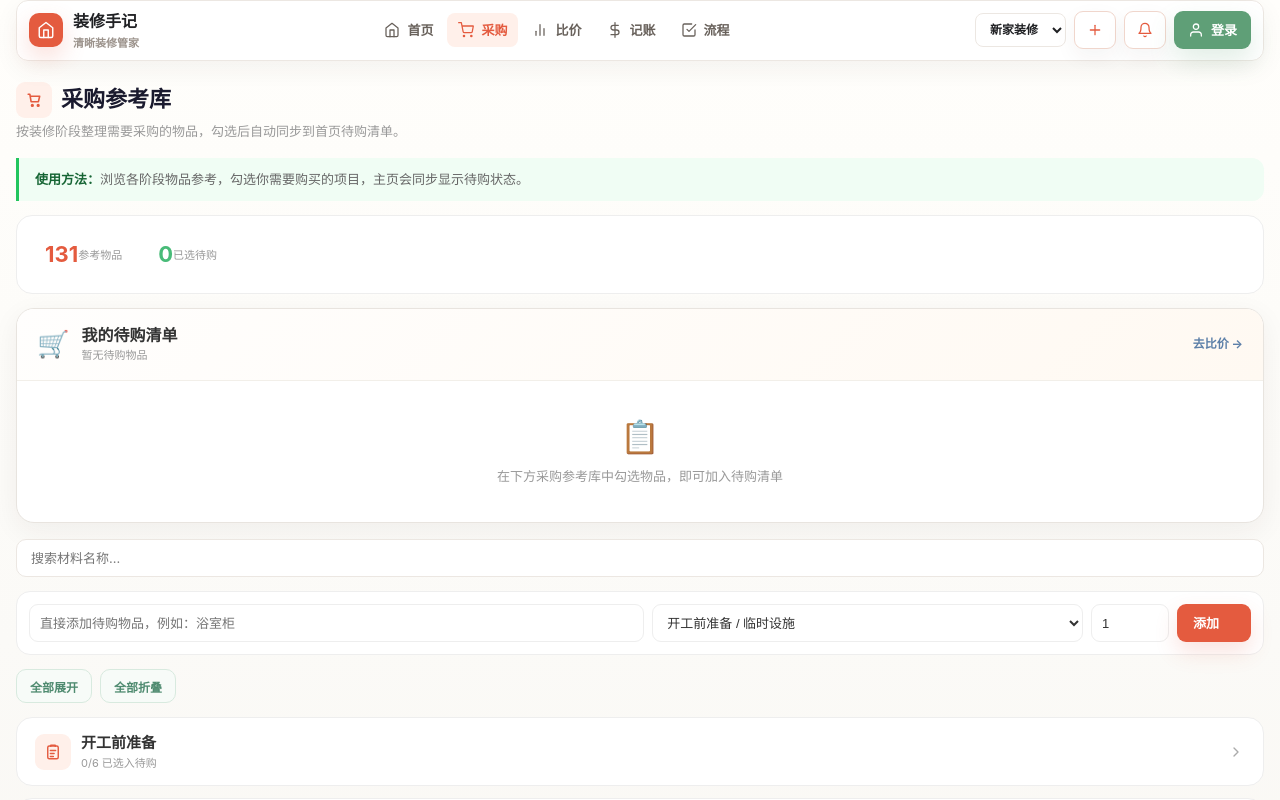
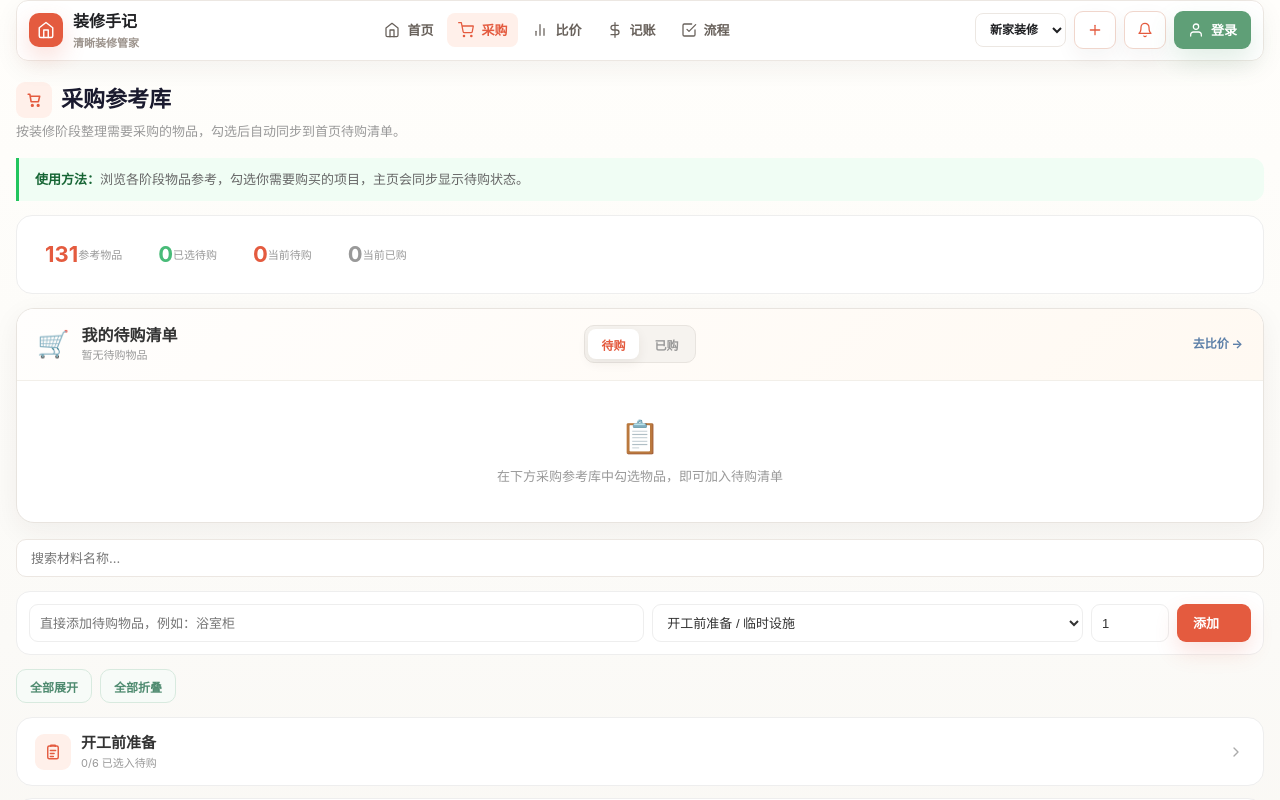
Before and after one commit to fenghuo1943/zhuangxiu, a React (Vite) app in the folder frontend/: page /purchase in a window 1280 px wide. Shown: the top 800 px of the page. Built offline with nearby package versions, Linux system fonts and the light colour scheme.

Commit message:
优化电脑端显示

```diff
--- a/frontend/src/pages/PurchasePage.tsx
+++ b/frontend/src/pages/PurchasePage.tsx
@@ -3,7 +3,7 @@ import AppShell from '../components/layout/AppShell';
 import {
   useStore, togglePurchaseRef, addCustomPurchaseItem,
   deletePurchaseRefItem, updatePurchaseRefQty, isItemPurchased,
-  togglePurchased, toggleModelSync, getBestQuotePrice,
+  togglePurchased, toggleModelSync, getBestQuotePrice, updatePurchaseRefItem,
 } from '../data/store';
 import type { PurchaseReferenceStage, PurchaseReferenceSubgroup, PurchaseReferenceItem } from '../data/types';
 
@@ -92,7 +92,11 @@ const PurchasePage: React.FC = () => {
   const [quickQty, setQuickQty] = useState('1');
 
   // Shopping card
-  const [showPurchasedInCard, setShowPurchasedInCard] = useState(false);
+  const [shoppingListView, setShoppingListView] = useState<'pending' | 'purchased'>('pending');
+  const [editingShoppingId, setEditingShoppingId] = useState<string | null>(null);
+  const [editShoppingName, setEditShoppingName] = useState('');
+  const [editShoppingSpec, setEditShoppingSpec] = useState('');
+  const [editShoppingQty, setEditShoppingQty] = useState('');
 
   // Toast
   const [toastMsg, setToastMsg] = useState('');
@@ -226,6 +230,32 @@ const PurchasePage: React.FC = () => {
     });
     return total;
   }, [shoppingItemsWithPrice, unmatchedSyncedModels]);
+
+  // Separate cost for pending vs purchased
+  const pendingCost = useMemo(() => {
+    let total = 0;
+    shoppingItemsWithPrice.forEach(item => {
+      if (!state.purchasedItemIds.includes(item.itemId) && item.matchedPrice) {
+        total += item.matchedPrice * item.qty;
+      }
+    });
+    unmatchedSyncedModels.forEach(m => {
+      if (m.price) total += m.price;
+    });
+    return total;
+  }, [shoppingItemsWithPrice, unmatchedSyncedModels, state.purchasedItemIds]);
+
+  const purchasedCost = useMemo(() => {
+    let total = 0;
+    shoppingItemsWithPrice.forEach(item => {
+      if (state.purchasedItemIds.includes(item.itemId) && item.matchedPrice) {
+        total += item.matchedPrice * item.qty;
+      }
+    });
+    return total;
+  }, [shoppingItemsWithPrice, state.purchasedItemIds]);
+
+  const displayCost = shoppingListView === 'pending' ? pendingCost : purchasedCost;
 
   const totalShoppingCount = shoppingItems.length + unmatchedSyncedModels.length;
   const pendingShoppingCount = shoppingItems.filter(it => !isItemPurchased(it.itemId)).length;
@@ -373,6 +403,14 @@ const PurchasePage: React.FC = () => {
               <div className="purchase-summary-value" style={{ color: '#48bb78' }}>{selectedItems}</div>
               <div className="purchase-summary-label">已选待购</div>
             </div>
+            <div className="purchase-summary-item">
+              <div className="purchase-summary-value" style={{ color: '#e45b3f' }}>{pendingShoppingCount}</div>
+              <div className="purchase-summary-label">当前待购</div>
+            </div>
+            <div className="purchase-summary-item">
+              <div className="purchase-summary-value" style={{ color: '#999' }}>{purchasedShoppingCount}</div>
+              <div className="purchase-summary-label">当前已购</div>
+            </div>
           </div>
         </div>
 
@@ -390,10 +428,28 @@ const PurchasePage: React.FC = () => {
                 </span>
               </div>
             </div>
+            <div className="purchase-shopping-hd-center">
+              <div className="purchase-shopping-toggle">
+                <button
+                  type="button"
+                  className={`purchase-shopping-toggle-btn${shoppingListView === 'pending' ? ' active' : ''}`}
+                  onClick={() => setShoppingListView('pending')}
+                >
+                  待购{pendingShoppingCount > 0 ? ` (${pendingShoppingCount})` : ''}
+                </button>
+                <button
+                  type="button"
+                  className={`purchase-shopping-toggle-btn${shoppingListView === 'purchased' ? ' active' : ''}`}
+                  onClick={() => setShoppingListView('purchased')}
+                >
+                  已购{purchasedShoppingCount > 0 ? ` (${purchasedShoppingCount})` : ''}
+                </button>
+              </div>
+            </div>
             <div className="purchase-shopping-hd-right">
-              {totalEstimatedCost > 0 && (
+              {displayCost > 0 && (
                 <span className="purchase-shopping-total">
-                  预估总计 <strong>¥{totalEstimatedCost.toLocaleString()}</strong>
+                  {shoppingListView === 'pending' ? '预估总计' : '已购总计'} <strong>¥{displayCost.toLocaleString()}</strong>
                 </span>
               )}
               <a href="/compare" className="purchase-shopping-link">去比价 →</a>
@@ -412,26 +468,44 @@ const PurchasePage: React.FC = () => {
                 {shoppingItems.length > 0 && (
                   <div className="purchase-shopping-section">
                     {(() => {
-                      // Group by stage
+                      // Group by stage, filter by current view
                       const grouped = new Map<string, typeof shoppingItemsWithPrice>();
-                      const displayItems = showPurchasedInCard
-                        ? shoppingItemsWithPrice
-                        : shoppingItemsWithPrice.filter(it => !isItemPurchased(it.itemId));
+                      const displayItems = shoppingListView === 'pending'
+                        ? shoppingItemsWithPrice.filter(it => !isItemPurchased(it.itemId))
+                        : shoppingItemsWithPrice.filter(it => isItemPurchased(it.itemId));
                       displayItems.forEach(item => {
                         const list = grouped.get(item.stageParent) || [];
                         list.push(item);
                         grouped.set(item.stageParent, list);
                       });
-                      if (displayItems.length === 0 && !showPurchasedInCard) {
+                      if (displayItems.length === 0) {
                         return (
                           <div style={{ textAlign: 'center', padding: '8px 0', fontSize: 12, color: '#999' }}>
+                            {shoppingListView === 'pending' ? (
+                              <>
                                 🎉 全部已购！
+                                {purchasedShoppingCount > 0 && (
                                   <button
                                     type="button"
                                     className="btn btn-ghost btn-sm"
                                     style={{ marginLeft: 8 }}
-                              onClick={() => setShowPurchasedInCard(true)}
+                                    onClick={() => setShoppingListView('purchased')}
                                   >查看已购</button>
+                                )}
+                              </>
+                            ) : (
+                              <>
+                                📦 暂无已购物品
+                                {pendingShoppingCount > 0 && (
+                                  <button
+                                    type="button"
+                                    className="btn btn-ghost btn-sm"
+                                    style={{ marginLeft: 8 }}
+                                    onClick={() => setShoppingListView('pending')}
+                                  >返回待购</button>
+                                )}
+                              </>
+                            )}
                           </div>
                         );
                       }
@@ -440,8 +514,56 @@ const PurchasePage: React.FC = () => {
                           <div className="purchase-shopping-group-label">{stageName}</div>
                           {items.map(item => {
                             const purchased = isItemPurchased(item.itemId);
+                            const isEditing = editingShoppingId === item.itemId;
                             return (
-                              <div key={item.itemId} className={`purchase-shopping-row${purchased ? ' purchased' : ''}`}>
+                              <div key={item.itemId} className={`purchase-shopping-row${purchased ? ' purchased' : ''}${isEditing ? ' editing' : ''}`}>
+                                {isEditing ? (
+                                  <div className="purchase-shopping-edit-row" onClick={e => e.stopPropagation()}>
+                                    <input
+                                      className="input"
+                                      value={editShoppingName}
+                                      onChange={e => setEditShoppingName(e.target.value)}
+                                      placeholder="名称"
+                                      style={{ width: 100, fontSize: 12, padding: '3px 6px' }}
+                                    />
+                                    <input
+                                      className="input"
+                                      value={editShoppingSpec}
+                                      onChange={e => setEditShoppingSpec(e.target.value)}
+                                      placeholder="规格"
+                                      style={{ width: 80, fontSize: 12, padding: '3px 6px' }}
+                                    />
+                                    <input
+                                      className="input"
+                                      type="number"
+                                      min="1"
+                                      value={editShoppingQty}
+                                      onChange={e => setEditShoppingQty(e.target.value)}
+                                      placeholder="数量"
+                                      style={{ width: 56, fontSize: 12, padding: '3px 6px' }}
+                                    />
+                                    <button
+                                      className="btn btn-primary btn-xs"
+                                      onClick={() => {
+                                        const newQty = Math.max(1, parseInt(editShoppingQty) || 1);
+                                        updatePurchaseRefItem(item.itemId, {
+                                          name: editShoppingName.trim() || item.name,
+                                          spec: editShoppingSpec.trim(),
+                                          qty: newQty,
+                                        });
+                                        setEditingShoppingId(null);
+                                        showToast('已更新');
+                                      }}
+                                      style={{ fontSize: 10, padding: '3px 8px' }}
+                                    >确定</button>
+                                    <button
+                                      className="btn btn-ghost btn-xs"
+                                      onClick={() => setEditingShoppingId(null)}
+                                      style={{ fontSize: 10, padding: '3px 8px' }}
+                                    >取消</button>
+                                  </div>
+                                ) : (
+                                  <>
                                     <div className="purchase-shopping-row-info">
                                       <span className="purchase-shopping-row-name">
                                         {purchased && <span style={{ color: '#48bb78', marginRight: 4 }}>✓</span>}
@@ -457,7 +579,19 @@ const PurchasePage: React.FC = () => {
                                       )}
                                     </div>
                                     <div className="purchase-shopping-row-actions">
-                                  {!purchased && (
+                                      <button
+                                        className="fresh-icon-btn"
+                                        title="编辑"
+                                        onClick={() => {
+                                          setEditingShoppingId(item.itemId);
+                                          setEditShoppingName(item.name);
+                                          setEditShoppingSpec(item.spec || '');
+                                          setEditShoppingQty(String(item.qty));
+                                        }}
+                                      >
+                                        <svg width={13} height={13} viewBox="0 0 24 24" fill="none" stroke="currentColor" strokeWidth="2" strokeLinecap="round" strokeLinejoin="round"><path d="M11 4H4a2 2 0 00-2 2v14a2 2 0 002 2h14a2 2 0 002-2v-7"/><path d="M18.5 2.5a2.121 2.121 0 013 3L12 15l-4 1 1-4 9.5-9.5z"/></svg>
+                                      </button>
+                                      {!purchased ? (
                                         <button
                                           className="fresh-icon-btn"
                                           title="标记已购买"
@@ -468,6 +602,18 @@ const PurchasePage: React.FC = () => {
                                         >
                                           <svg width={13} height={13} viewBox="0 0 24 24" fill="none" stroke="currentColor" strokeWidth="2.5" strokeLinecap="round" strokeLinejoin="round"><path d="M20 6L9 17l-5-5"/></svg>
                                         </button>
+                                      ) : (
+                                        <button
+                                          className="fresh-icon-btn"
+                                          title="取消已购"
+                                          style={{ color: '#e45b3f' }}
+                                          onClick={() => {
+                                            togglePurchased(item.itemId);
+                                            showToast('已取消已购标记');
+                                          }}
+                                        >
+                                          <svg width={13} height={13} viewBox="0 0 24 24" fill="none" stroke="currentColor" strokeWidth="2" strokeLinecap="round" strokeLinejoin="round"><path d="M12 22c5.5 0 10-4.5 10-10S17.5 2 12 2 2 6.5 2 12s4.5 10 10 10z"/><path d="M15 9l-6 6M9 9l6 6"/></svg>
+                                        </button>
                                       )}
                                       <button
                                         className="fresh-icon-btn"
@@ -477,28 +623,19 @@ const PurchasePage: React.FC = () => {
                                     <svg width={13} height={13} viewBox="0 0 24 24" fill="none" stroke="currentColor" strokeWidth="2" strokeLinecap="round" strokeLinejoin="round"><path d="M3 6h18M8 6V4a2 2 0 012-2h4a2 2 0 012 2v2m3 0v14a2 2 0 01-2 2H7a2 2 0 01-2-2V6h14"/></svg>
                                   </button>
                                 </div>
+                                  </>
+                                )}
                               </div>
                             );
                           })}
                         </div>
                       ));
                     })()}
-                    {/* Toggle purchased visibility */}
-                    {shoppingItemsWithPrice.some(it => isItemPurchased(it.itemId)) && shoppingItemsWithPrice.some(it => !isItemPurchased(it.itemId)) && (
-                      <button
-                        type="button"
-                        className="btn btn-ghost btn-sm"
-                        style={{ marginTop: 6, fontSize: 11 }}
-                        onClick={() => setShowPurchasedInCard(!showPurchasedInCard)}
-                      >
-                        {showPurchasedInCard ? '隐藏' : '查看'}已购物品
-                      </button>
-                    )}
                   </div>
                 )}
 
-                {/* Unmatched synced models from compare page */}
-                {unmatchedSyncedModels.length > 0 && (
+                {/* Unmatched synced models from compare page — only in pending view */}
+                {shoppingListView === 'pending' && unmatchedSyncedModels.length > 0 && (
                   <div className="purchase-shopping-section">
                     <div className="purchase-shopping-group-label" style={{ color: '#5c7fa8' }}>
                       📊 来自比价同步
--- a/frontend/src/styles/components.css
+++ b/frontend/src/styles/components.css
@@ -3292,12 +3292,11 @@ input[type="checkbox"] { accent-color: var(--fresh-green); width: 18px; height:
 
 .purchase-shopping-hd {
   padding: 16px 20px;
-  display: flex;
-  justify-content: space-between;
+  display: grid;
+  grid-template-columns: 1fr auto 1fr;
   align-items: center;
   border-bottom: 1px solid #f2efe9;
   background: linear-gradient(135deg, #fffefd, #fff9f2);
-  flex-wrap: wrap;
   gap: 10px;
 }
 
@@ -3305,6 +3304,7 @@ input[type="checkbox"] { accent-color: var(--fresh-green); width: 18px; height:
   display: flex;
   align-items: center;
   gap: 12px;
+  justify-self: start;
 }
 
 .purchase-shopping-icon {
@@ -3326,10 +3326,51 @@ input[type="checkbox"] { accent-color: var(--fresh-green); width: 18px; height:
   margin-top: 2px;
 }
 
+.purchase-shopping-hd-center {
+  display: flex;
+  align-items: center;
+  justify-self: center;
+}
+
 .purchase-shopping-hd-right {
   display: flex;
   align-items: center;
   gap: 14px;
+  justify-self: end;
+}
+
+.purchase-shopping-toggle {
+  display: inline-flex;
+  gap: 3px;
+  padding: 3px;
+  background: #f6f3ef;
+  border: 1px solid #e8e4df;
+  border-radius: 10px;
+}
+
+.purchase-shopping-toggle-btn {
+  height: 30px;
+  padding: 0 13px;
+  border: 0;
+  border-radius: 8px;
+  background: transparent;
+  color: #999;
+  font-size: 12px;
+  font-weight: 700;
+  cursor: pointer;
+  font-family: inherit;
+  transition: all .2s;
+  white-space: nowrap;
+}
+
+.purchase-shopping-toggle-btn:hover {
+  color: #666;
+}
+
+.purchase-shopping-toggle-btn.active {
+  color: #e45b3f;
+  background: #fff;
+  box-shadow: 0 4px 12px rgba(55, 42, 31, .07);
 }
 
 .purchase-shopping-total {
```
Also changed, not shown: frontend/src/data/store.ts (+15 -0 lines). Lines whose indentation alone changed are shown as unchanged.
